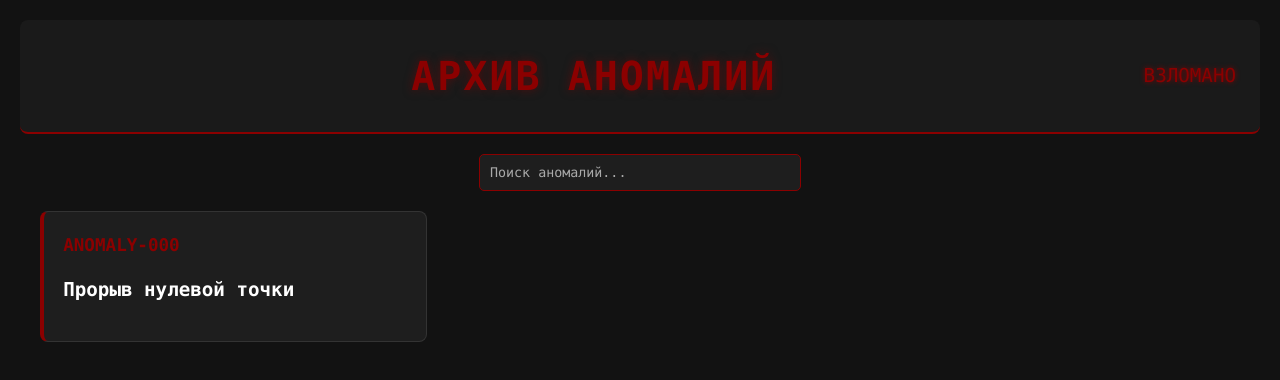
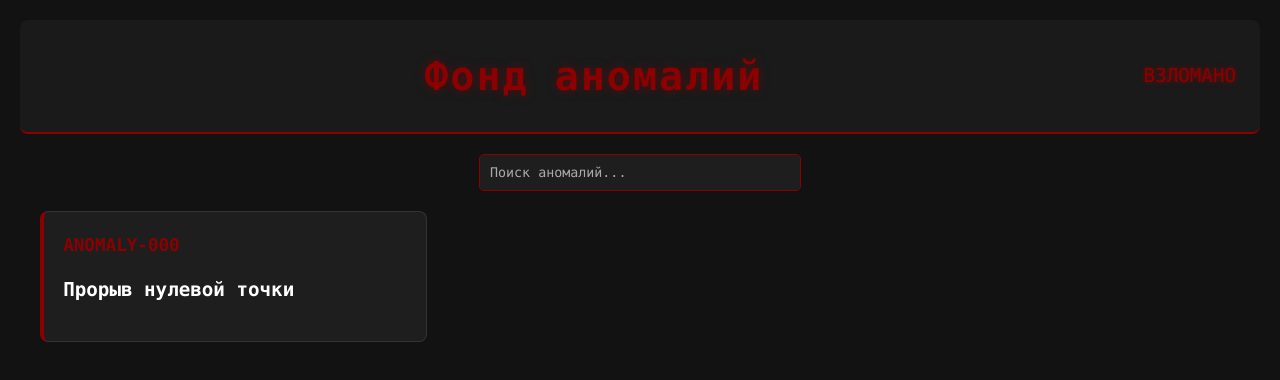
Before and after one commit to FATALIAM/anomaly-foundation, a plain HTML site: page index.html in a window 1280 px wide. Drawn offline with Linux system fonts and the light colour scheme.

Commit message:
Update index.html

```diff
--- a/index.html
+++ b/index.html
@@ -3,7 +3,7 @@
 <head>
     <meta charset="UTF-8">
     <meta name="viewport" content="width=device-width, initial-scale=1.0">
-    <title>АРХИВ АНОМАЛИЙ</title>
+    <title>Фонд аномалий</title>
     <style>
         :root {
             --bg-color: #121212;
@@ -41,7 +41,6 @@
             margin: 0;
             font-size: 2.5rem;
             letter-spacing: 2px;
-            text-transform: uppercase;
             color: var(--accent-color);
             text-shadow: 0 0 10px rgba(139, 0, 0, 0.5);
             flex: 1;
@@ -166,6 +165,7 @@
             text-shadow: 0 0 5px var(--accent-color);
             animation: flicker 1s infinite;
             order: 3;
+            text-transform: uppercase;
         }
 
         @keyframes flicker {
@@ -200,7 +200,7 @@
 </head>
 <body>
     <header>
-        <h1>АРХИВ АНОМАЛИЙ</h1>
+        <h1>Фонд аномалий</h1>
         <div class="hacked">ВЗЛОМАНО</div>
     </header>
 
```
